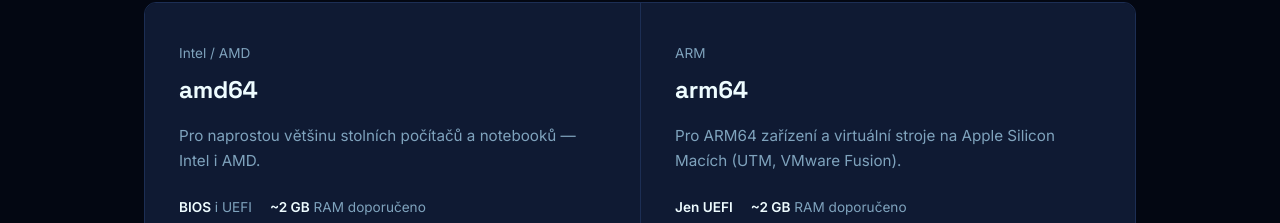
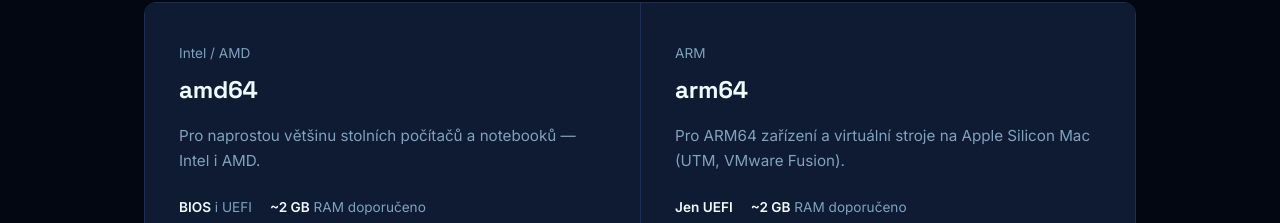
Before and after one commit to dandrat/BorgOS, a plain HTML site: page index.html in a window 1280 px wide. Shown: the part 1479-1702 px from the top of the page. Drawn offline with Linux system fonts and the light colour scheme.

Commit message:
Fix grammar in ARM64 description paragraph

```diff
--- a/index.html
+++ b/index.html
@@ -363,7 +363,7 @@
       <div class="arch-panel">
         <div class="arch-kicker">ARM</div>
         <h3>arm64</h3>
-        <p>Pro ARM64 zařízení a virtuální stroje na Apple Silicon Macích (UTM, VMware Fusion).</p>
+        <p>Pro ARM64 zařízení a virtuální stroje na Apple Silicon Mac (UTM, VMware Fusion).</p>
         <div class="arch-meta">
           <span><strong>Jen UEFI</strong></span>
           <span><strong>~2 GB</strong> RAM doporučeno</span>
```
